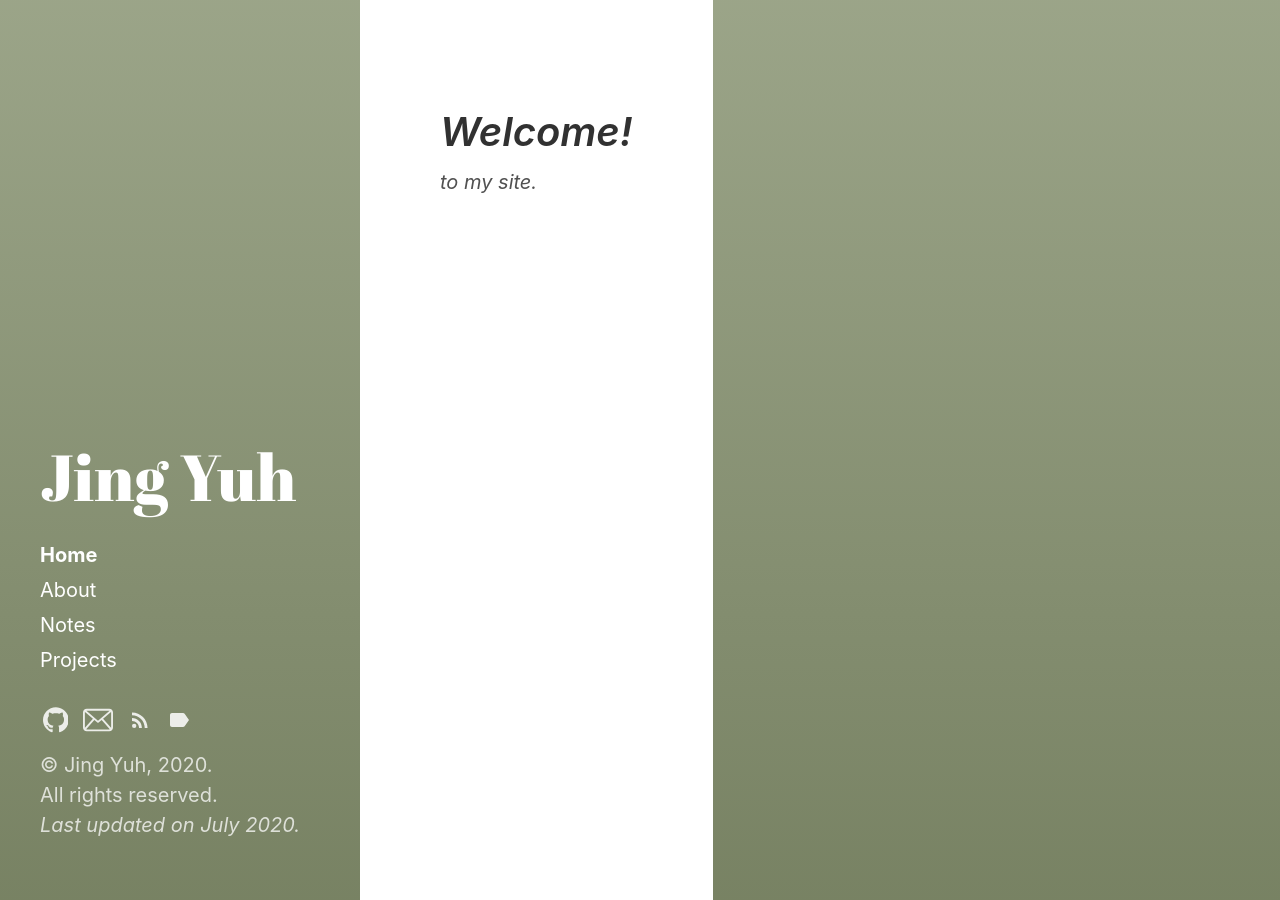
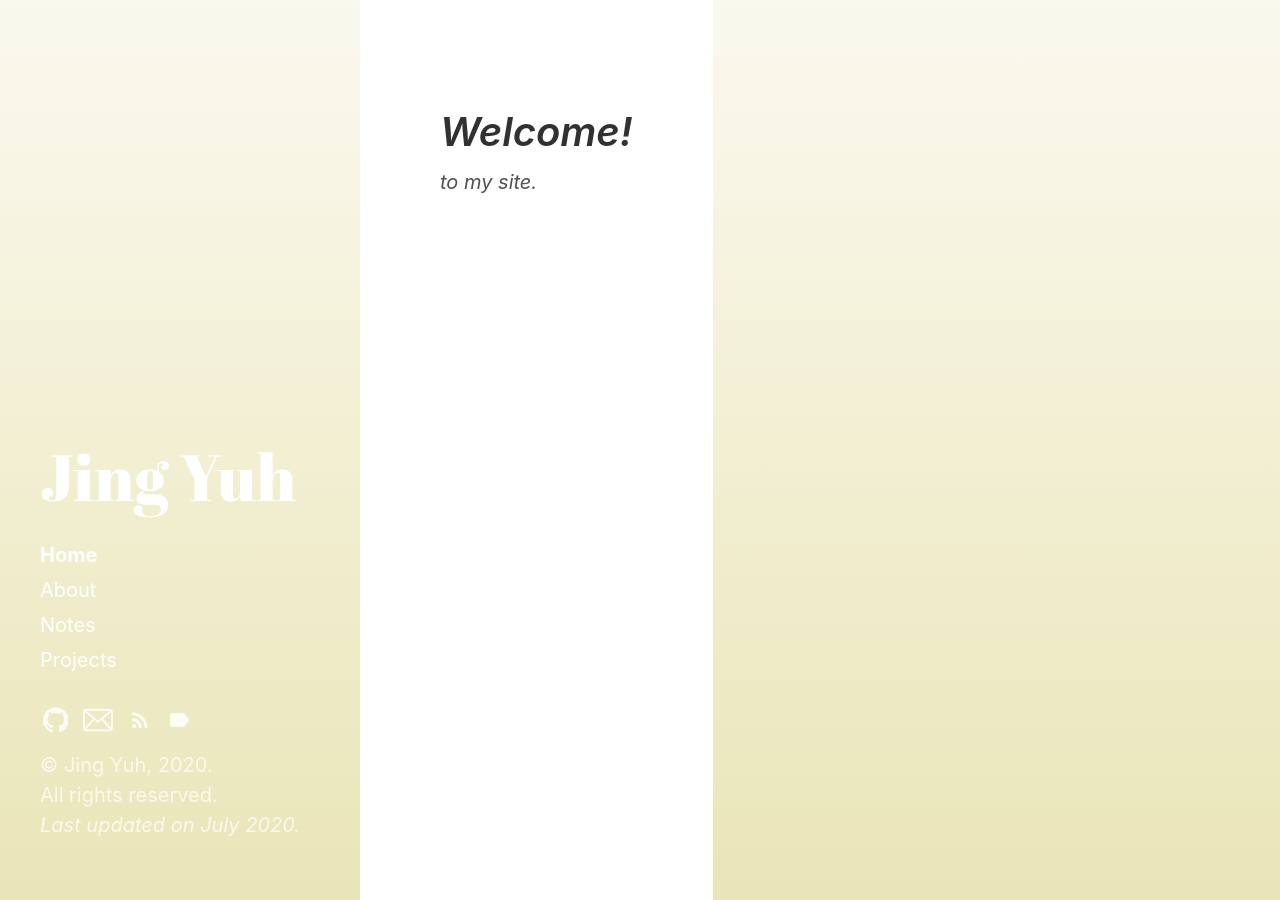
Before and after one commit to jyang123-bit/Website, a Jekyll site: the page built from index.html, in a window 1280 px wide. Built offline with Jekyll 4.4.1, drawn with Linux system fonts in a browser that asks for light colours; the list of posts is cut into pages by our own code.

Commit message:
Update _variables.scss

```diff
--- a/_sass/hydeout/_variables.scss
+++ b/_sass/hydeout/_variables.scss
@@ -42,7 +42,7 @@
 $code-color: #bf616a !default;
 
 // Hyde theming
-$sidebar-bg-color: #8A9574 !default;
+$sidebar-bg-color: #f2efd3 !default;
 $sidebar-fg-color: #fff !default;
 $sidebar-sticky: true !default;
 $layout-reverse: false !default;
```
